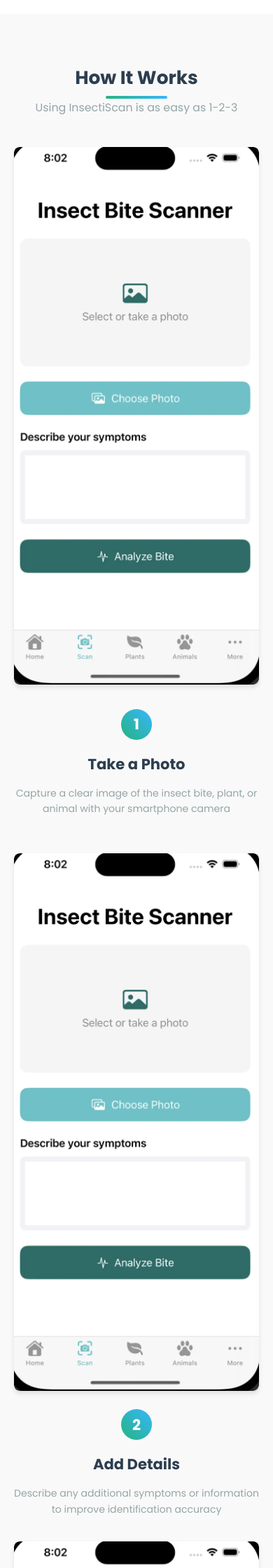
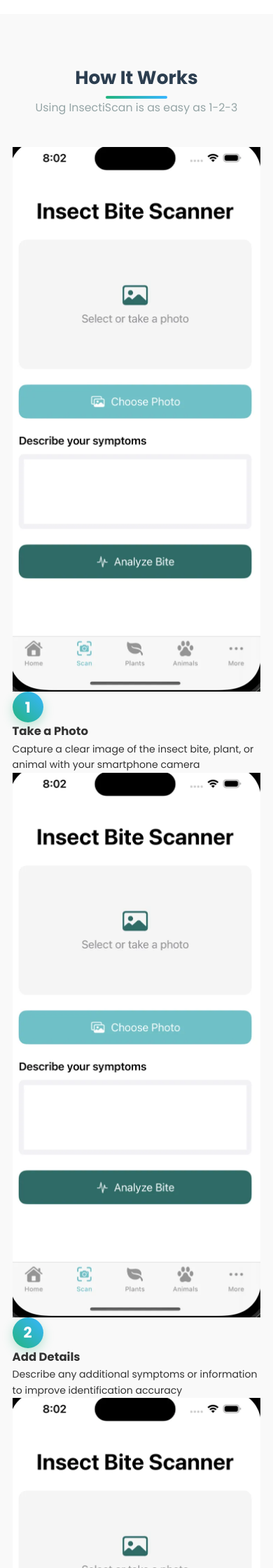
Before and after one commit to WizardQueenAnne/Insectiscan, a Flask app: page / in a window 390 px wide. Shown: the part 2800-5040 px from the top of the page at 70% size. Run offline with Flask 3, Linux system fonts and the light colour scheme.

Commit message:
Update styles.css

```diff
--- a/static/css/styles.css
+++ b/static/css/styles.css
@@ -382,49 +386,58 @@ header .container {
   color: var(--gray-color);
 }
 
-/* ===== HOW IT WORKS SECTION ===== */
+/* ===== UPDATED HOW IT WORKS SECTION ===== */
 .how-it-works {
   padding: 8rem 0;
   background-color: var(--body-bg);
 }
 
-.steps {
+.how-it-works-container {
   display: flex;
-  flex-direction: column;
+  align-items: center;
+  justify-content: space-between;
   gap: 5rem;
-  max-width: 900px;
+  max-width: 1000px;
   margin: 0 auto;
 }
 
-.step {
-  display: flex;
-  align-items: center;
-  gap: 4rem;
+.app-image {
+  flex: 1;
+  max-width: 400px;
+  position: relative;
 }
 
-.step:nth-child(even) {
-  flex-direction: row-reverse;
+.main-app-image {
+  width: 100%;
+  border-radius: var(--border-radius);
+  box-shadow: 0 10px 30px rgba(0, 0, 0, 0.15);
+  transition: transform 0.3s ease;
 }
 
-.step-image {
-  flex: 1;
-  max-width: 350px;
+.main-app-image:hover {
+  transform: translateY(-10px);
 }
 
-.step-image img {
-  border-radius: var(--border-radius);
-  box-shadow: var(--box-shadow);
-  transition: var(--transition);
+.steps-content {
+  flex: 1;
+  display: flex;
+  flex-direction: column;
+  gap: 3rem;
 }
 
-.step:hover .step-image img {
-  transform: scale(1.05);
-  box-shadow: var(--box-shadow-hover);
+.step-item {
+  display: flex;
+  align-items: flex-start;
+  gap: 2rem;
+  transition: transform 0.3s ease;
+  padding: 1rem;
+  border-radius: var(--border-radius);
 }
 
-.step-content {
-  flex: 1;
-  position: relative;
+.step-item:hover {
+  transform: translateX(10px);
+  background-color: rgba(255, 255, 255, 0.8);
+  box-shadow: 0 5px 15px rgba(0, 0, 0, 0.05);
 }
 
 .step-number {
@@ -438,18 +451,24 @@ header .container {
   align-items: center;
   justify-content: center;
   border-radius: 50%;
-  margin-bottom: 2rem;
+  box-shadow: 0 5px 15px rgba(36, 180, 126, 0.3);
+  flex-shrink: 0;
 }
 
-.step h3 {
-  font-size: 2.4rem;
-  margin-bottom: 1.5rem;
+.step-info {
+  flex: 1;
+}
+
+.step-info h3 {
+  font-size: 2.2rem;
+  margin-bottom: 1rem;
   color: var(--dark-color);
 }
 
-.step p {
+.step-info p {
   color: var(--gray-color);
   font-size: 1.6rem;
+  line-height: 1.6;
 }
 
 /* ===== DOWNLOAD SECTION ===== */
@@ -791,189 +803,7 @@ footer {
   opacity: 0.7;
 }
 
-/* ===== RESPONSIVE DESIGN ===== */
-@media screen and (max-width: 1024px) {
-  html {
-    font-size: 58%;
-  }
-
-  .hero .container {
-    flex-direction: column;
-    text-align: center;
-    gap: 5rem;
-  }
-
-  .hero-content {
-    max-width: 100%;
-  }
-
-  .hero-buttons {
-    justify-content: center;
-  }
-
-  .hero-image {
-    justify-content: center;
-  }
-
-  .about-content {
-    flex-direction: column;
-    text-align: center;
-  }
-
-  .about-buttons {
-    justify-content: center;
-  }
-
-  .step, .step:nth-child(even) {
-    flex-direction: column;
-    text-align: center;
-    gap: 3rem;
-  }
-
-  .step-number {
-    margin: 0 auto 2rem;
-  }
-}
-
-@media screen and (max-width: 768px) {
-  header .container {
-    height: 7rem;
-  }
-
-  .logo span {
-    font-size: 2rem;
-  }
-
-  .nav-links {
-    position: fixed;
-    top: 7rem;
-    left: 0;
-    width: 100%;
-    height: 0;
-    background-color: var(--card-bg);
-    flex-direction: column;
-    align-items: center;
-    padding: 0;
-    gap: 0;
-    overflow: hidden;
-    transition: var(--transition);
-    box-shadow: var(--box-shadow);
-  }
-
-  .nav-links.active {
-    height: auto;
-    padding: 3rem 0;
-  }
-
-  .nav-links li {
-    opacity: 0;
-    transform: translateY(20px);
-    transition: var(--transition);
-  }
-
-  .nav-links.active li {
-    opacity: 1;
-    transform: translateY(0);
-  }
-
-  .mobile-nav-toggle {
-    display: block;
-  }
-
-  .testimonial-slider {
-    padding: 2rem 0;
-  }
-
-  .footer-content {
-    flex-direction: column;
-    gap: 4rem;
-  }
-
-  .footer-links {
-    justify-content: flex-start;
-    gap: 3rem;
-  }
-}
-
-@media screen and (max-width: 480px) {
-  html {
-    font-size: 55%;
-  }
-
-  .hero {
-    padding: 10rem 0 5rem;
-  }
-
-  .section-header h2 {
-    font-size: 3rem;
-  }
-
-  .features-grid {
-    grid-template-columns: 1fr;
-  }
-
-  .download-options {
-    flex-direction: column;
-    align-items: center;
-  }
-
-  .footer-links {
-    flex-direction: column;
-    gap: 3rem;
-  }
-}
-
-/* ===== ANIMATIONS ===== */
-@keyframes fadeIn {
-  from {
-    opacity: 0;
-    transform: translateY(20px);
-  }
-  to {
-    opacity: 1;
-    transform: translateY(0);
-  }
-}
-
-@keyframes pulse {
-  0% {
-    transform: scale(1);
-  }
-  50% {
-    transform: scale(1.05);
-  }
-  100% {
-    transform: scale(1);
-  }
-}
-
-.animate-fadeIn {
-  animation: fadeIn 1s ease forwards;
-}
-
-.animate-pulse {
-  animation: pulse 2s infinite;
-}
-
-/* Apply animations to different elements */
-.hero-content {
-  animation-delay: 0.3s;
-}
-
-.hero-image {
-  animation-delay: 0.6s;
-}
-
-.feature-card:nth-child(1) { animation-delay: 0.1s; }
-.feature-card:nth-child(2) { animation-delay: 0.2s; }
-.feature-card:nth-child(3) { animation-delay: 0.3s; }
-.feature-card:nth-child(4) { animation-delay: 0.4s; }
-.feature-card:nth-child(5) { animation-delay: 0.5s; }
-.feature-card:nth-child(6) { animation-delay: 0.6s; }
-
-.about-image
-
-/* Email signup styles */
+/* ===== Email signup styles ===== */
 .download-notice {
   text-align: center;
   margin-bottom: 3rem;
@@ -1030,74 +860,205 @@ footer {
   box-shadow: 0 6px 15px rgba(0, 0, 0, 0.3);
 }
 
-/* Updated styles for the steps section with single image */
-.steps {
-  display: flex;
-  flex-direction: column;
-  gap: 4rem;
-  max-width: 900px;
-  margin: 0 auto;
-}
+/* ===== RESPONSIVE DESIGN ===== */
+@media screen and (max-width: 1024px) {
+  html {
+    font-size: 58%;
+  }
 
-.step {
-  display: flex;
-  align-items: center;
-  gap: 4rem;
-}
-
-.step:first-child {
-  flex-direction: row;
-  margin-bottom: 2rem;
-}
-
-.step:nth-child(2),
-.step:nth-child(3) {
-  flex-direction: row-reverse;
-  justify-content: flex-end;
-  margin-left: 25%;
-  max-width: 75%;
-}
-
-.step-image {
-  flex: 1;
-  max-width: 350px;
-  box-shadow: var(--box-shadow);
-  border-radius: var(--border-radius);
-  overflow: hidden;
-}
-
-.step-content {
-  flex: 1;
-  position: relative;
-}
-
-/* About section image without green background */
-.about-image img {
-  border-radius: var(--border-radius);
-  max-width: 250px;
-  margin: 0 auto;
-}
-
-/* Responsive adjustments */
-@media screen and (max-width: 768px) {
-  .step, .step:first-child, .step:nth-child(2), .step:nth-child(3) {
+  .hero .container {
     flex-direction: column;
     text-align: center;
-    margin-left: 0;
+    gap: 5rem;
+  }
+
+  .hero-content {
     max-width: 100%;
   }
 
-  .step-number {
-    margin: 0 auto 2rem;
+  .hero-buttons {
+    justify-content: center;
   }
 
-  .signup-form {
+  .hero-image {
+    justify-content: center;
+  }
+
+  .about-content {
+    flex-direction: column;
+    text-align: center;
+  }
+
+  .about-buttons {
+    justify-content: center;
+  }
+
+  .how-it-works-container {
+    flex-direction: column;
+    text-align: center;
+  }
+
+  .app-image {
+    max-width: 80%;
+  }
+
+  .step-item {
+    justify-content: center;
+  }
+
+  .step-item:hover {
+    transform: translateY(-5px);
+  }
+}
+
+@media screen and (max-width: 768px) {
+  header .container {
+    height: 7rem;
+  }
+
+  .logo span {
+    font-size: 2rem;
+  }
+
+  .nav-links {
+    position: fixed;
+    top: 7rem;
+    left: 0;
+    width: 100%;
+    height: 0;
+    background-color: var(--card-bg);
+    flex-direction: column;
+    align-items: center;
+    padding: 0;
+    gap: 0;
+    overflow: hidden;
+    transition: var(--transition);
+    box-shadow: var(--box-shadow);
+  }
+
+  .nav-links.active {
+    height: auto;
+    padding: 3rem 0;
+  }
+
+  .nav-links li {
+    opacity: 0;
+    transform: translateY(20px);
+    transition: var(--transition);
+  }
+
+  .nav-links.active li {
+    opacity: 1;
+    transform: translateY(0);
+  }
+
+  .mobile-nav-toggle {
+    display: block;
+  }
+
+  .testimonial-slider {
+    padding: 2rem 0;
+  }
+
+  .footer-content {
+    flex-direction: column;
+    align-items: center;
+    text-align: center;
+  }
+
+  .footer-links {
+    width: 100%;
+    justify-content: space-around;
+    gap: 3rem;
+  }
+
+  .footer-column {
+    width: auto;
+  }
+
+  .app-image {
+    max-width: 100%;
+  }
+
+  .step-item {
+    flex-direction: column;
+    align-items: center;
+    text-align: center;
+  }
+}
+
+@media screen and (max-width: 480px) {
+  html {
+    font-size: 55%;
+  }
+
+  .hero {
+    padding: 10rem 0 5rem;
+  }
+
+  .section-header h2 {
+    font-size: 3rem;
+  }
+
+  .features-grid {
+    grid-template-columns: 1fr;
+  }
+
+  .download-options {
     flex-direction: column;
     align-items: center;
   }
 
-  .signup-form input[type="email"] {
-    width: 100%;
-    min-width: 0;
+  .footer-links {
+    flex-direction: column;
+    align-items: center;
   }
 }
+
+/* ===== ANIMATIONS ===== */
+@keyframes fadeIn {
+  from {
+    opacity: 0;
+    transform: translateY(20px);
+  }
+  to {
+    opacity: 1;
+    transform: translateY(0);
+  }
+}
+
+@keyframes pulse {
+  0% {
+    transform: scale(1);
+  }
+  50% {
+    transform: scale(1.05);
+  }
+  100% {
+    transform: scale(1);
+  }
+}
+
+.animate-fadeIn {
+  animation: fadeIn 1s ease forwards;
+}
+
+.animate-pulse {
+  animation: pulse 2s infinite;
+}
+
+/* Apply animations to different elements */
+.hero-content {
+  animation-delay: 0.3s;
+}
+
+.hero-image {
+  animation-delay: 0.6s;
+}
+
+.feature-card:nth-child(1) { animation-delay: 0.1s; }
+.feature-card:nth-child(2) { animation-delay: 0.2s; }
+.feature-card:nth-child(3) { animation-delay: 0.3s; }
+.feature-card:nth-child(4) { animation-delay: 0.4s; }
+.feature-card:nth-child(5) { animation-delay: 0.5s; }
+.feature-card:nth-child(6) { animation-delay: 0.6s; }
```
Also changed, not shown: other parts of static/css/styles.css (+21 -24 lines).
